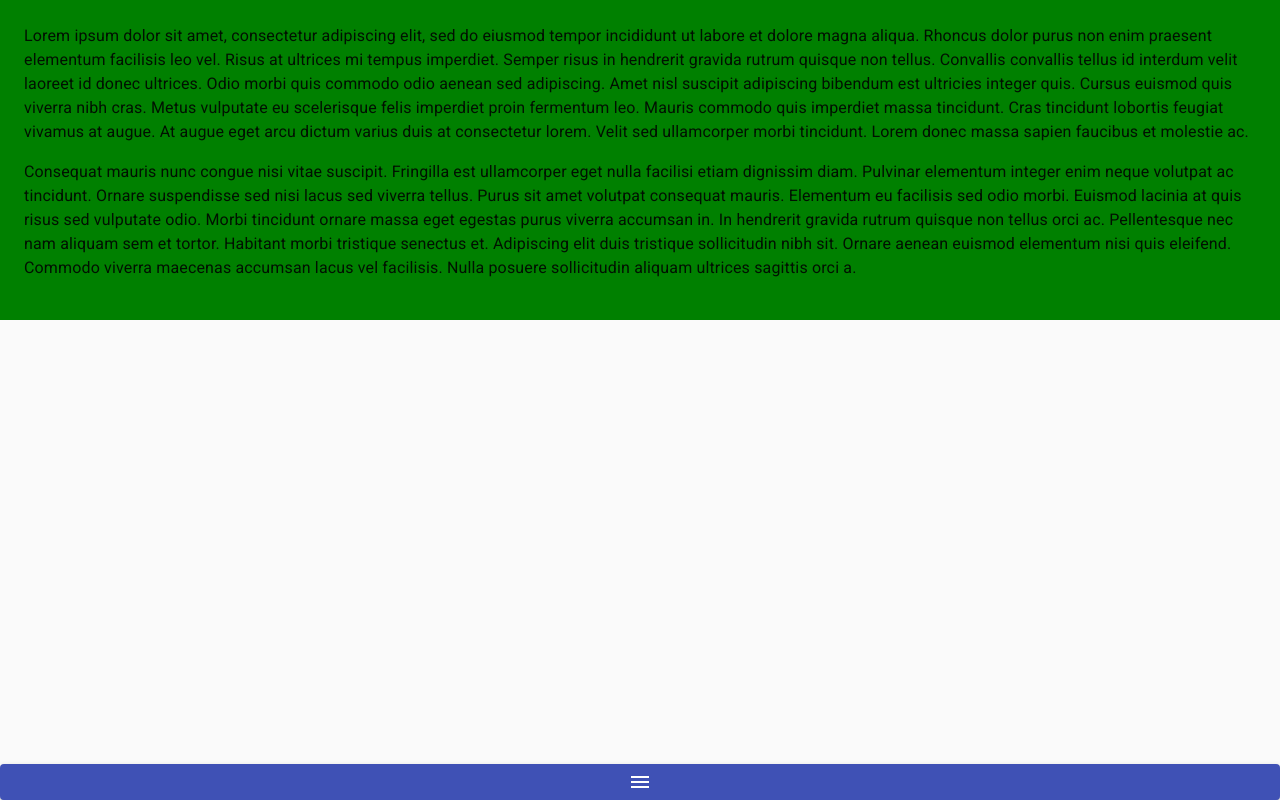
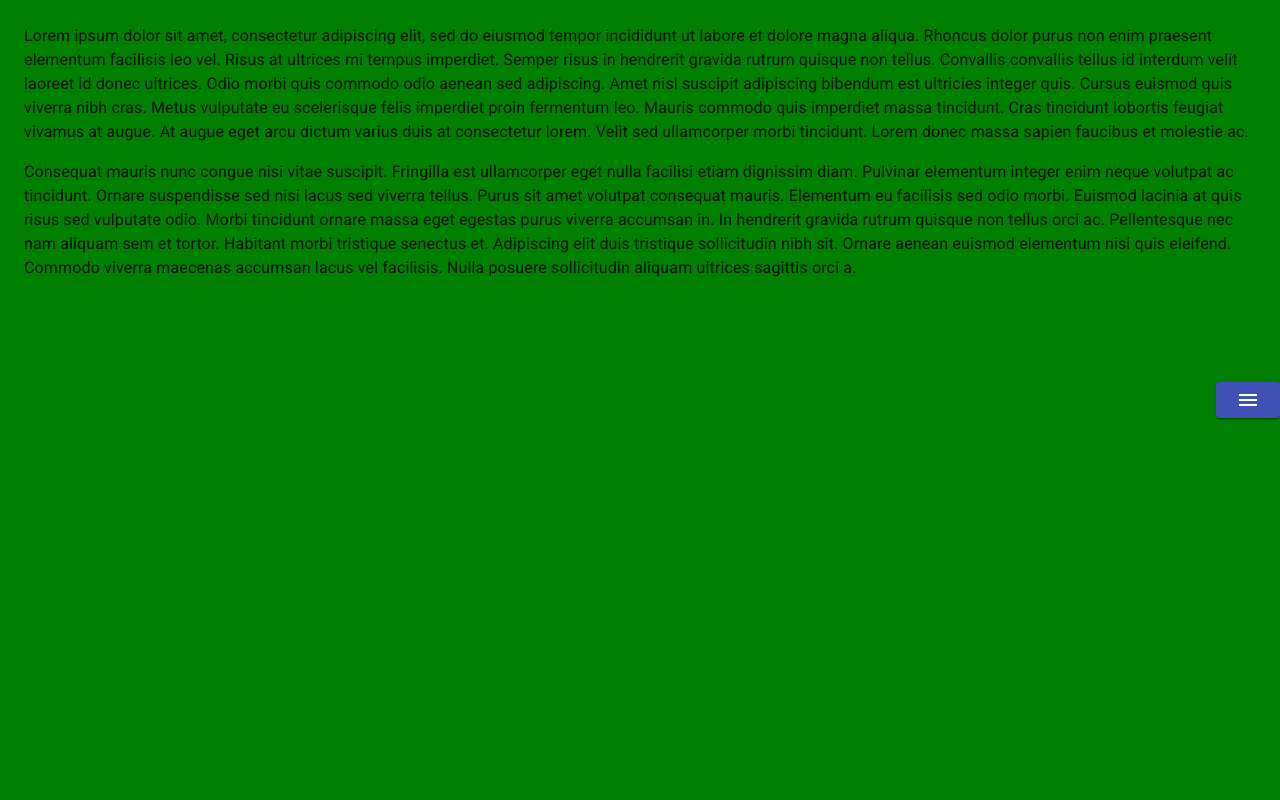
Before and after one commit to kneczaj/mui-examples, a React (Create React App) app: page / in a window 1280 px wide. Built offline with nearby package versions, Linux system fonts and the light colour scheme.

Commit message:
move toggle button to content

```diff
--- a/src/App.tsx
+++ b/src/App.tsx
@@ -14,7 +14,7 @@ const useStyles = makeStyles((theme) => ({
   main: {
     backgroundColor: 'green',
     padding: theme.spacing(3),
-    overflow: 'auto'
+    height: '100%'
   }
 }))
 
@@ -24,7 +24,7 @@ export function App() {
     <>
       <CssBaseline />
       <Drawer
-        anchor={'bottom'}
+        anchor={'right'}
         Content={Menu}
         size={240}
         className={classes.drawer}
--- a/src/common/drawer/components/Drawer.tsx
+++ b/src/common/drawer/components/Drawer.tsx
@@ -7,7 +7,7 @@ import {Theme as DefaultTheme} from "@material-ui/core/styles/createTheme";
 import {Property} from 'csstype'
 import {CreateCSSProperties} from "@material-ui/styles/withStyles/withStyles";
 import {DrawerHeader} from "./DrawerHeader";
-import {Anchor, ByAnchor, ByOrientation, toOrientation, ToggleButtonProps} from '../models';
+import {Anchor, ByAnchor, ByOrientation, toOrientation, ToggleButtonProps, getFlexDirection} from '../models';
 import {SimpleDrawer} from "./SimpleDrawer";
 import {ContextProps, DrawerContext} from '../hooks/useDrawer';
 
@@ -36,15 +36,7 @@ const useStyles = makeStyles<DefaultTheme, StylesProps>((theme: Theme) =>
   ({
     root: ({ anchor }: StylesProps) => ({
       display: 'flex',
-      flexDirection: (() => {
-        const byAnchor: ByAnchor<Property.FlexDirection> = {
-          left: "row",
-          right: 'row-reverse',
-          top: 'column',
-          bottom: 'column-reverse'
-        };
-        return byAnchor[anchor];
-      })(),
+      flexDirection: getFlexDirection(anchor)
     }),
     drawerOpened: ({ size }: StylesProps) => ({
       flexBasis: size,
@@ -57,9 +49,28 @@ const useStyles = makeStyles<DefaultTheme, StylesProps>((theme: Theme) =>
       }
       return byOrientation[toOrientation(anchor)];
     },
-    content: {
+    content: ({ anchor }: StylesProps) => ({
       flexGrow: 1,
-    },
+      position: 'relative',
+      flexDirection: getFlexDirection(anchor)
+    }),
+    toggleContainer: ({ anchor }: StylesProps) => ({
+      position: 'absolute',
+      [anchor]: 0,
+      ...(() => {
+        const byOrientation: ByOrientation<CreateCSSProperties<StylesProps>> = {
+          vertical: {
+            left: '50%',
+            transform: 'translate(-50%, 0)',
+          },
+          horizontal: {
+            top: '50%',
+            transform: 'translate(0, -50%)',
+          },
+        }
+        return byOrientation[toOrientation(anchor)];
+      })()
+    })
   }),
 );
 
@@ -74,6 +85,7 @@ export default function Drawer({ anchor, children, className, Content, DrawerPro
     show: () => setIsVisible(true),
     isVisible
   };
+  const showToggleButton = (variant === 'persistent' || variant === 'temporary') && ToggleButton;
 
   return (
     <div className={clsx(classes.root, className)}>
@@ -94,15 +106,19 @@ export default function Drawer({ anchor, children, className, Content, DrawerPro
           </>}
           <Content/>
         </DrawerComponent>
-        {(variant === 'persistent' || variant === 'temporary') && ToggleButton && <ToggleButton
-          aria-label="open drawer"
-          onClick={() => setIsVisible(isOpened => !isOpened)}
-        />}
       </DrawerContext.Provider>
       <div
         className={classes.content}
       >
         {children}
+        {showToggleButton &&
+          <div className={classes.toggleContainer}>
+            <ToggleButton
+              aria-label="open drawer"
+              onClick={() => setIsVisible(isOpened => !isOpened)}
+            />
+          </div>
+        }
       </div>
     </div>
   );
--- a/src/common/drawer/models.ts
+++ b/src/common/drawer/models.ts
@@ -1,5 +1,6 @@
 import {ButtonBaseProps} from "@material-ui/core";
 import {AriaAttributes} from "react";
+import {Property} from "csstype";
 
 export type Anchor = 'left' | 'top' | 'right' | 'bottom';
 export type ByAnchor<T> =  { [TKey in Anchor]: T }
@@ -10,4 +11,14 @@ export function toOrientation(anchor: Anchor): Orientation {
   return ['left', 'right'].includes(anchor) ? 'horizontal' : 'vertical';
 }
 
+export function getFlexDirection(anchor: Anchor) {
+  const byAnchor: ByAnchor<Property.FlexDirection> = {
+    left: "row",
+    right: 'row-reverse',
+    top: 'column',
+    bottom: 'column-reverse'
+  };
+  return byAnchor[anchor];
+}
+
 export interface ToggleButtonProps extends Pick<ButtonBaseProps, 'onClick' | 'className'>, AriaAttributes {}
```
